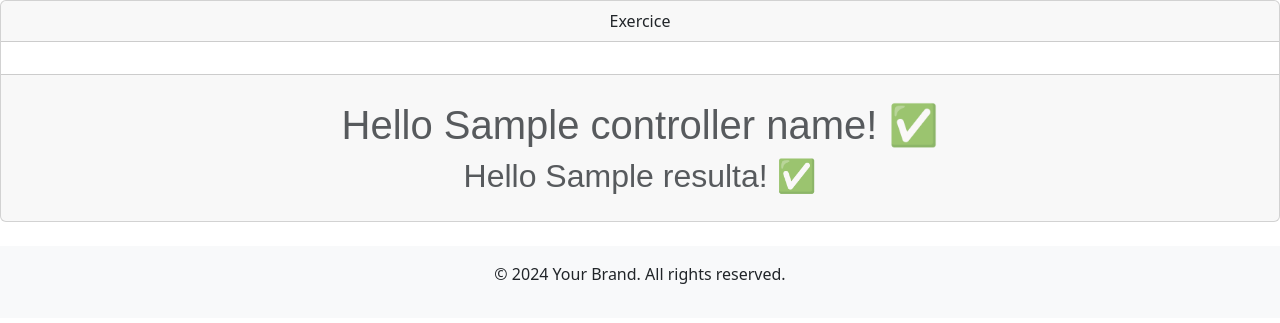
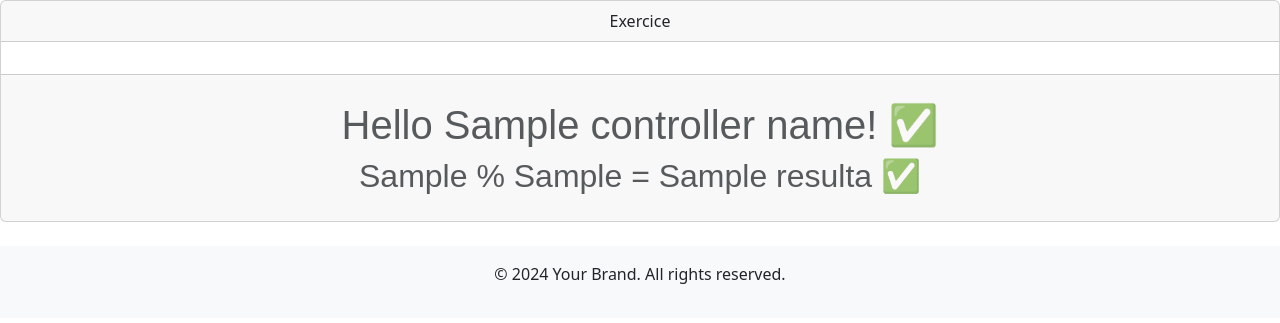
Before and after one commit to Alydiabira/FormationGreta, a Symfony app: template templates/hello/modulo.html.twig in a window 1280 px wide. Shown: the part 56-379 px from the top of the page. Run offline with Twig, Linux system fonts and the light colour scheme; the template is opened without the code that fills it: most values are stand-ins (such as "Sample title", 1, 10 or a date in 2020); some libraries are stand-ins or nearby versions.

Commit message:
Update modulo.html.twig

```diff
--- a/templates/hello/modulo.html.twig
+++ b/templates/hello/modulo.html.twig
@@ -10,7 +10,7 @@
 
 <div class="example-wrapper">
     <h1>Hello {{ controller_name }}! ✅</h1>
-            <h2>Hello {{ resulta }}! ✅</h2>
+            <h2>{{ a }} % {{ b }} = {{ resulta }} ✅</h2>
 
 
 
```
